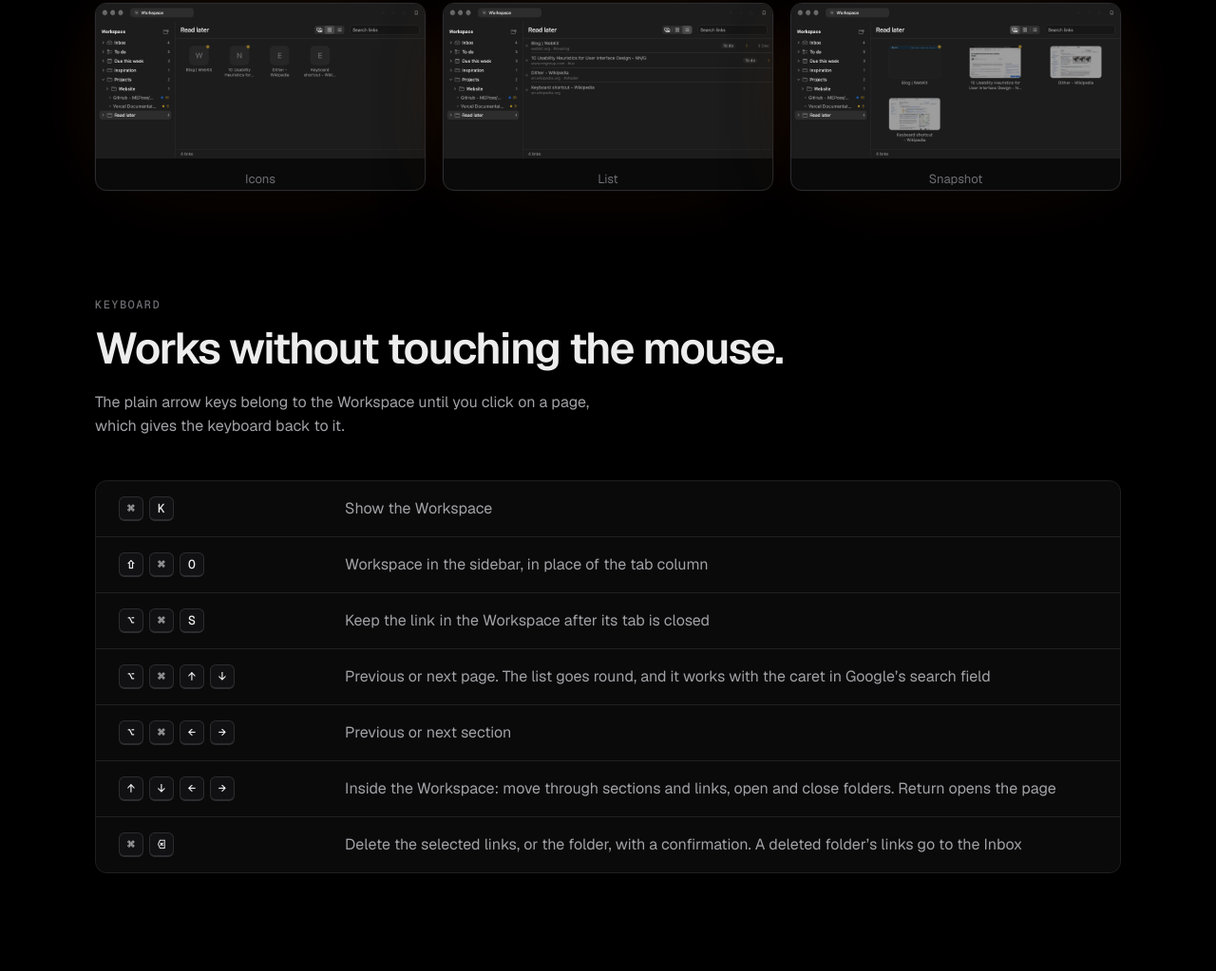
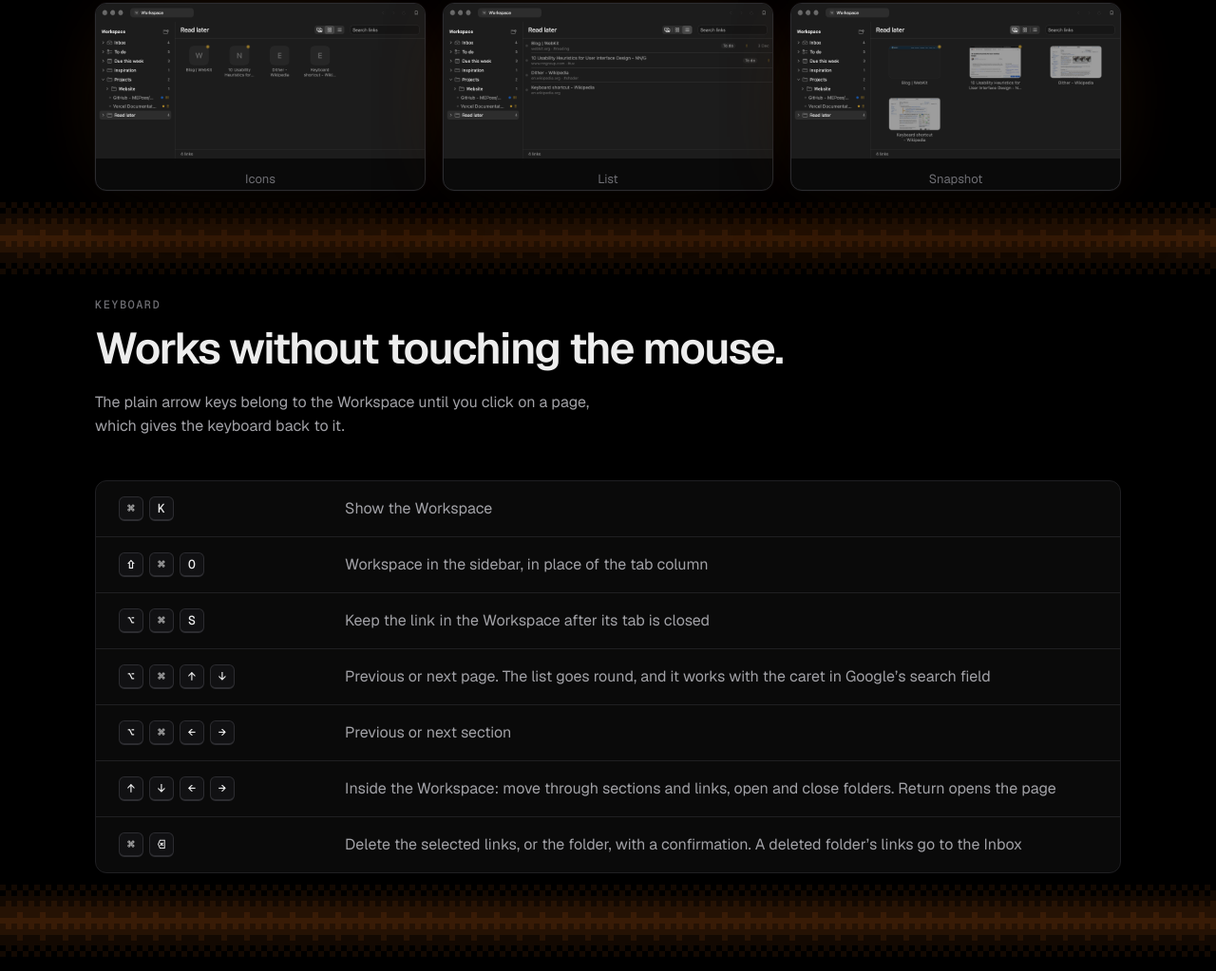
Before and after one commit to MEPoss/bros-landing, a plain HTML site: page index.html in a window 1280 px wide. Shown: the part 2572-3595 px from the top of the page at 95% size. Drawn offline with Linux system fonts and the light colour scheme; no server answers.

Commit message:
Dithering: orange dither-in for images, dithered bands between sections and above the footer, dithered hover glow
Co-Authored-By: Claude Sonnet 5.5 <noreply@anthropic.com>

```diff
--- a/index.html
+++ b/index.html
@@ -269,6 +269,7 @@
 
   <!-- SCORCIATOIE -->
   <section id="keys" class="section">
+    <div class="dband" data-dither="mid" data-alpha="0.22" aria-hidden="true"><canvas></canvas></div>
     <div class="wrap">
       <p class="eyebrow"><span lang="it">Tastiera</span><span lang="en">Keyboard</span></p>
       <h2>
@@ -294,6 +295,7 @@
 
   <!-- SOTTO C'È SEARCH -->
   <section id="search" class="section">
+    <div class="dband" data-dither="mid" data-alpha="0.22" aria-hidden="true"><canvas></canvas></div>
     <div class="wrap">
       <p class="eyebrow"><span lang="it">Le basi</span><span lang="en">The foundation</span></p>
       <h2>
@@ -377,6 +379,7 @@
   </section>
 </main>
 
+<div class="dband dband-end" data-dither="down" data-alpha="0.55" data-pow="1.8" aria-hidden="true"><canvas></canvas></div>
 <footer class="foot">
   <div class="wrap foot-in">
     <p>
--- a/main.js
+++ b/main.js
@@ -139,6 +139,55 @@
     })(performance.now());
   })();
 
+
+  /* ---------- Dithering: matrice di Bayer 4x4, in arancione ---------- */
+  var BAYER = [[0, 8, 2, 10], [12, 4, 14, 6], [3, 11, 1, 9], [15, 7, 13, 5]];
+  var ORANGE = [255, 122, 26];
+  function thr(x, y) { return (BAYER[y & 3][x & 3] + 0.5) / 16; }
+  // Immagine -> arancione a N livelli di luminosita', retinato
+  function ditherPixels(id, levels, done) {
+    var d = id.data, w = id.width;
+    for (var i = 0, p = 0; i < d.length; i += 4, p++) {
+      var L = Math.pow((d[i] * 0.3 + d[i + 1] * 0.59 + d[i + 2] * 0.11) / 255, 0.8) * levels;
+      var f = L - Math.floor(L), lv = Math.min(1, (Math.floor(L) + (f > thr(p % w, (p / w) | 0) ? 1 : 0)) / levels);
+      d[i] = ORANGE[0] * lv; d[i + 1] = ORANGE[1] * lv; d[i + 2] = ORANGE[2] * lv; d[i + 3] = 255;
+    }
+    done(id);
+  }
+  // Sfumatura retinata disegnata su un canvas (verso: down = sfuma dall'alto verso il basso, up = il contrario, mid = al centro)
+  function ditherGradient(cv, o) {
+    var cell = o.cell || 6, w = Math.max(1, Math.ceil(cv.clientWidth / cell)), h = Math.max(1, Math.ceil(cv.clientHeight / cell));
+    cv.width = w; cv.height = h;
+    var ctx = cv.getContext("2d"), id = ctx.createImageData(w, h), d = id.data, levels = o.levels || 3;
+    for (var y = 0; y < h; y++) {
+      var t = h > 1 ? y / (h - 1) : 1;
+      if (o.dir === "up") t = 1 - t; else if (o.dir === "mid") t = 1 - Math.abs(2 * t - 1);
+      var v = Math.pow(t, o.pow || 1.6) * levels;
+      for (var x = 0; x < w; x++) {
+        var f = v - Math.floor(v), lv = Math.min(levels, Math.floor(v) + (f > thr(x, y) ? 1 : 0)) / levels, k = (y * w + x) * 4;
+        d[k] = ORANGE[0]; d[k + 1] = ORANGE[1]; d[k + 2] = ORANGE[2]; d[k + 3] = Math.round(255 * lv * (o.alpha || 0.4));
+      }
+    }
+    ctx.putImageData(id, 0, 0);
+  }
+  var bands = document.querySelectorAll("[data-dither]");
+  function paintBands() {
+    bands.forEach(function (el) {
+      var cv = el.querySelector("canvas"); if (!cv) return;
+      ditherGradient(cv, { dir: el.dataset.dither, alpha: parseFloat(el.dataset.alpha) || 0.4, cell: parseInt(el.dataset.cell, 10) || 6, pow: parseFloat(el.dataset.pow) || 1.6 });
+    });
+  }
+  // Bagliore retinato nelle celle: compare a gradini al passaggio del mouse
+  document.querySelectorAll(".fc, .k").forEach(function (cell) {
+    var cv = document.createElement("canvas"); cv.className = "dglow"; cv.setAttribute("aria-hidden", "true");
+    cell.insertBefore(cv, cell.firstChild);
+  });
+  function paintGlows() {
+    document.querySelectorAll(".dglow").forEach(function (cv) { ditherGradient(cv, { dir: "down", alpha: 0.26, cell: 4, pow: 1.4 }); });
+  }
+  paintBands(); paintGlows();
+  var rz; addEventListener("resize", function () { clearTimeout(rz); rz = setTimeout(function () { paintBands(); paintGlows(); }, 200); });
+
   /* ---------- Screenshot reali: compaiono con un effetto pixel che si scioglie ---------- */
   function pixelReveal(img) {
     var shot = img.closest(".shot"), body = img.parentElement;
@@ -161,19 +210,22 @@
       var dw = img.naturalWidth * s, dh = img.naturalHeight * s;
       fx.drawImage(img, (full.width - dw) * px, (full.height - dh) * py, dw, dh);
 
-      var ctx = cv.getContext("2d"), steps = [36, 18, 9, 5, 0], i = 0;
+      var ctx = cv.getContext("2d"), steps = [{ c: 6, l: 1 }, { c: 4, l: 3 }, 36, 18, 9, 5, 0], i = 0;
       (function step() {
-        var cells = steps[i];
-        if (!cells) { img.classList.add("on"); cv.remove(); return; }
+        var st = steps[i];
+        if (st === 0) { img.classList.add("on"); cv.remove(); return; }
+        var cells = typeof st === "object" ? st.c : st;
         var tw = Math.max(1, Math.round(cv.width / (cells * dpr))), th = Math.max(1, Math.round(cv.height / (cells * dpr)));
         var tiny = document.createElement("canvas"); tiny.width = tw; tiny.height = th;
-        tiny.getContext("2d").drawImage(full, 0, 0, tw, th);
+        var tctx = tiny.getContext("2d");
+        tctx.drawImage(full, 0, 0, tw, th);
+        if (typeof st === "object") ditherPixels(tctx.getImageData(0, 0, tw, th), st.l, function (d) { tctx.putImageData(d, 0, 0); });
         ctx.imageSmoothingEnabled = false;
         ctx.drawImage(tiny, 0, 0, cv.width, cv.height);
-        i++; setTimeout(step, 120);
+        i++; setTimeout(step, typeof st === "object" ? 150 : 110);
       })();
     }
-    if (img.dataset.now) { run(); return; }
+    if (img.hasAttribute("data-now")) { run(); return; }
     var io = new IntersectionObserver(function (es) {
       if (es[0].isIntersecting) { io.disconnect(); run(); }
     }, { threshold: 0.25 });
--- a/style.css
+++ b/style.css
@@ -301,3 +301,15 @@ h1 em { font-style: normal; }
 .fc:hover .icw { color: #ff7a1a; }
 
 .meta.rel { margin-top: 4px; }
+
+/* Dithering: bande che sfumano tra le sezioni e sopra il footer, bagliore nelle celle */
+.section { position: relative; }
+.dband { position: absolute; left: 0; right: 0; top: 0; height: 100px; pointer-events: none; z-index: 0; }
+.dband canvas, .dglow { display: block; width: 100%; height: 100%; image-rendering: pixelated; }
+.dband-end { position: relative; height: 180px; margin-top: 40px; }
+.foot { margin-top: 0; }
+.section > .wrap { position: relative; z-index: 1; }
+.fc, .k { position: relative; overflow: hidden; }
+.fc > *:not(.dglow), .k > *:not(.dglow) { position: relative; z-index: 1; }
+.dglow { position: absolute; inset: 0; z-index: 0; opacity: 0; transition: opacity .5s steps(5, end); }
+.fc:hover .dglow, .k:hover .dglow { opacity: 1; }
```
